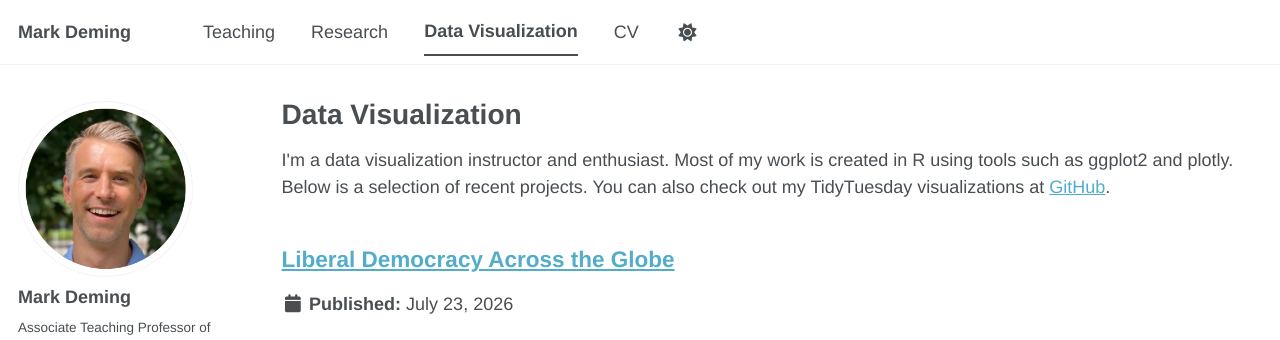
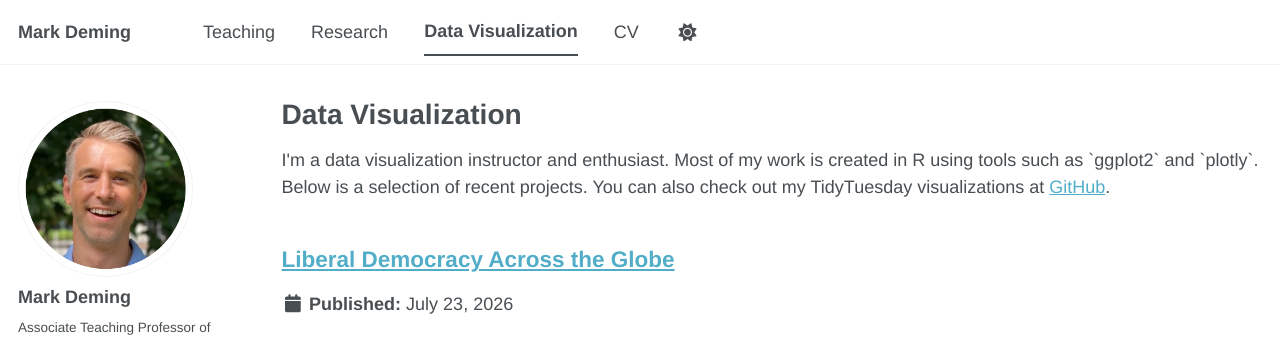
Before and after one commit to jmdeming/jmdeming.github.io, a Jekyll site: the page built from _pages/portfolio.html, in a window 1280 px wide. Shown: the top 340 px of the page. Built offline with Jekyll 4.4.1, drawn with Linux system fonts in a browser that asks for light colours; a style sheet for code colours, icons or effects is not loaded.

```diff
--- a/_pages/portfolio.html
+++ b/_pages/portfolio.html
@@ -6,7 +6,7 @@ author_profile: true
 ---
 
 <p>
-I'm a data visualization instructor and enthusiast. Most of my work is created in R using tools such as ggplot2 and plotly. Below is a selection of recent projects. You can also check out my TidyTuesday visualizations at <a href="https://github.com/jmdeming/tidytuesday" target="_blank" rel="noopener noreferrer">GitHub</a>.
+I'm a data visualization instructor and enthusiast. Most of my work is created in R using tools such as `ggplot2` and `plotly`. Below is a selection of recent projects. You can also check out my TidyTuesday visualizations at <a href="https://github.com/jmdeming/tidytuesday" target="_blank" rel="noopener noreferrer">GitHub</a>.
 </p>
 
 {% include base_path %}
```
